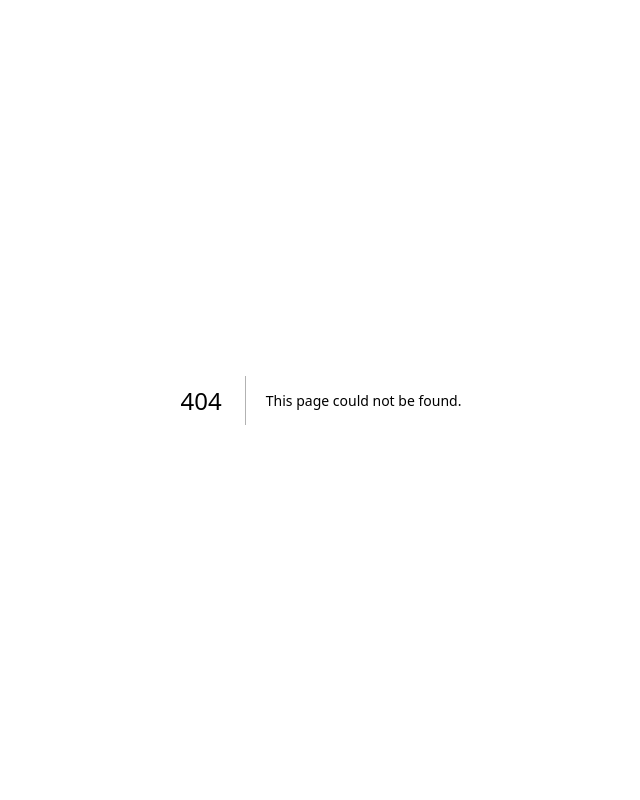
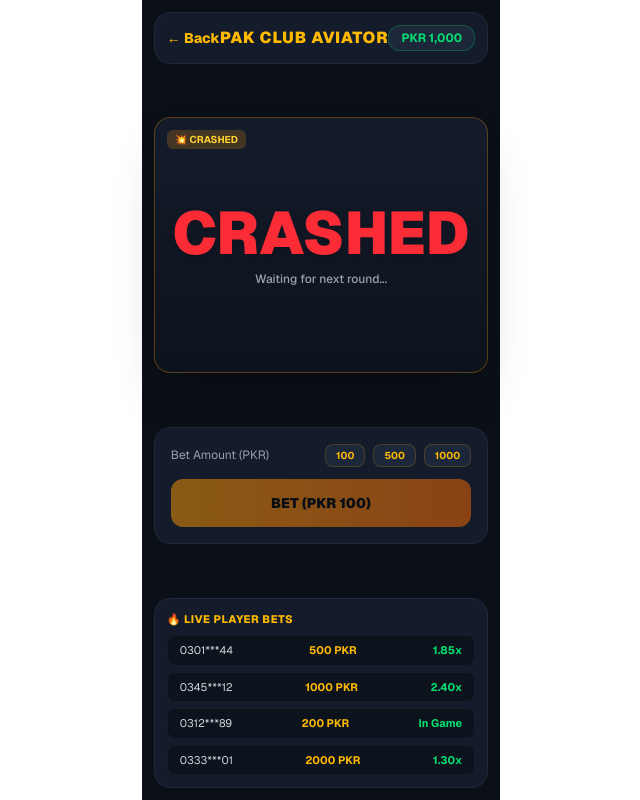
Before and after one commit to pakclub777/pak-club-777, a Next.js app: page /crash in a window 1280 px wide. Before the commit this address had no page. Shown: the whole page, without its empty margins (319-959 px from the left). Built offline with nearby package versions, Linux system fonts and the light colour scheme.

Commit message:
Added live Aviator rocket crash game with live bets

```diff
--- /dev/null
+++ b/app/crash/page.tsx
@@ -0,0 +1,141 @@
+"use client";
+import { useState, useEffect } from "react";
+import Link from "next/link";
+
+export default function CrashGame() {
+  const [multiplier, setMultiplier] = useState(1.00);
+  const [isFlying, setIsFlying] = useState(true);
+  const [betAmount, setBetAmount] = useState(100);
+  const [hasBet, setHasBet] = useState(false);
+  const [cashedOut, setCashedOut] = useState(false);
+  const [userBalance, setUserBalance] = useState(1000);
+
+  // Auto-Simulation Bets List (Z666/7999 Style)
+  const [liveBets, setLiveBets] = useState([
+    { user: "0301***44", bet: "500 PKR", cashed: "1.85x", win: "925 PKR" },
+    { user: "0345***12", bet: "1000 PKR", cashed: "2.40x", win: "2400 PKR" },
+    { user: "0312***89", bet: "200 PKR", cashed: "In Game", win: "-" },
+    { user: "0333***01", bet: "2000 PKR", cashed: "1.30x", win: "2600 PKR" },
+  ]);
+
+  // Rocket Flying Animation Logic
+  useEffect(() => {
+    if (!isFlying) return;
+    const interval = setInterval(() => {
+      setMultiplier((prev) => {
+        const crashPoint = 3.80; // Rocket crash limit
+        if (prev >= crashPoint) {
+          setIsFlying(false);
+          setHasBet(false);
+          setCashedOut(false);
+          setTimeout(() => {
+            setMultiplier(1.00);
+            setIsFlying(true);
+          }, 3500); // 3.5s Wait for next round
+          return 1.00;
+        }
+        return parseFloat((prev + 0.06).toFixed(2));
+      });
+    }, 100);
+
+    return () => clearInterval(interval);
+  }, [isFlying]);
+
+  const handlePlaceBet = () => {
+    if (userBalance >= betAmount && isFlying && !hasBet) {
+      setUserBalance((prev) => prev - betAmount);
+      setHasBet(true);
+      setCashedOut(false);
+    }
+  };
+
+  const handleCashout = () => {
+    if (hasBet && !cashedOut && isFlying) {
+      const winAmount = Math.floor(betAmount * multiplier);
+      setUserBalance((prev) => prev + winAmount);
+      setCashedOut(true);
+      setHasBet(false);
+    }
+  };
+
+  return (
+    <div className="min-h-screen bg-[#0b0f17] text-white flex flex-col justify-between p-3 max-w-md mx-auto font-sans">
+      {/* Top Header */}
+      <div className="flex justify-between items-center bg-[#141c2b] p-3 rounded-2xl border border-gray-800">
+        <Link href="/" className="text-amber-400 font-extrabold text-sm flex items-center gap-1">
+          ← Back
+        </Link>
+        <span className="font-black text-amber-400 tracking-wider">PAK CLUB AVIATOR</span>
+        <div className="bg-[#1c283a] px-3 py-1 rounded-xl text-xs text-green-400 font-bold border border-green-500/30">
+          PKR {userBalance.toLocaleString()}
+        </div>
+      </div>
+
+      {/* Game Screen Canvas */}
+      <div className="my-3 bg-gradient-to-b from-[#141c2b] to-[#0d131c] h-64 rounded-2xl border border-amber-500/30 flex flex-col items-center justify-center relative overflow-hidden shadow-2xl">
+        <div className="absolute top-3 left-3 text-[10px] bg-amber-500/20 text-amber-300 px-2 py-0.5 rounded-md font-bold">
+          {isFlying ? "🚀 ROCKET FLYING" : "💥 CRASHED"}
+        </div>
+
+        <h1 className={`text-6xl font-black ${isFlying ? "text-amber-400" : "text-red-500"} drop-shadow-lg`}>
+          {isFlying ? `${multiplier.toFixed(2)}x` : "CRASHED"}
+        </h1>
+
+        <p className="text-xs text-gray-400 mt-2 font-medium">
+          {isFlying ? "Cash out before rocket crashes!" : "Waiting for next round..."}
+        </p>
+      </div>
+
+      {/* Betting Panel */}
+      <div className="bg-[#141c2b] p-4 rounded-2xl border border-gray-800 flex flex-col gap-3">
+        <div className="flex justify-between items-center text-xs text-gray-400">
+          <span>Bet Amount (PKR)</span>
+          <div className="flex gap-2">
+            {[100, 500, 1000].map((amt) => (
+              <button
+                key={amt}
+                onClick={() => setBetAmount(amt)}
+                className="bg-[#1c283a] hover:bg-amber-500 hover:text-black text-amber-400 px-2.5 py-1 rounded-lg text-[10px] font-bold border border-amber-500/20"
+              >
+                {amt}
+              </button>
+            ))}
+          </div>
+        </div>
+
+        {hasBet && !cashedOut ? (
+          <button
+            onClick={handleCashout}
+            className="w-full bg-gradient-to-r from-green-500 to-emerald-600 hover:from-green-600 hover:to-emerald-700 text-black font-black py-3.5 rounded-xl text-sm uppercase shadow-lg animate-bounce"
+          >
+            CASH OUT (PKR {Math.floor(betAmount * multiplier)})
+          </button>
+        ) : (
+          <button
+            onClick={handlePlaceBet}
+            disabled={!isFlying || hasBet}
+            className="w-full bg-gradient-to-r from-amber-500 to-orange-500 hover:from-amber-600 hover:to-orange-600 text-black font-black py-3.5 rounded-xl text-sm uppercase shadow-lg disabled:opacity-50"
+          >
+            BET (PKR {betAmount})
+          </button>
+        )}
+      </div>
+
+      {/* Live Bets Ticker List */}
+      <div className="mt-3 bg-[#141c2b] p-3 rounded-2xl border border-gray-800">
+        <h3 className="text-[11px] font-extrabold text-amber-400 mb-2 tracking-wider uppercase">
+          🔥 Live Player Bets
+        </h3>
+        <div className="flex flex-col gap-1.5 text-[11px]">
+          {liveBets.map((b, i) => (
+            <div key={i} className="flex justify-between items-center bg-[#0d131c] px-3 py-1.5 rounded-lg border border-gray-800/50">
+              <span className="text-gray-300">{b.user}</span>
+              <span className="text-amber-400 font-bold">{b.bet}</span>
+              <span className="text-green-400 font-bold">{b.cashed}</span>
+            </div>
+          ))}
+        </div>
+      </div>
+    </div>
+  );
+}
```
